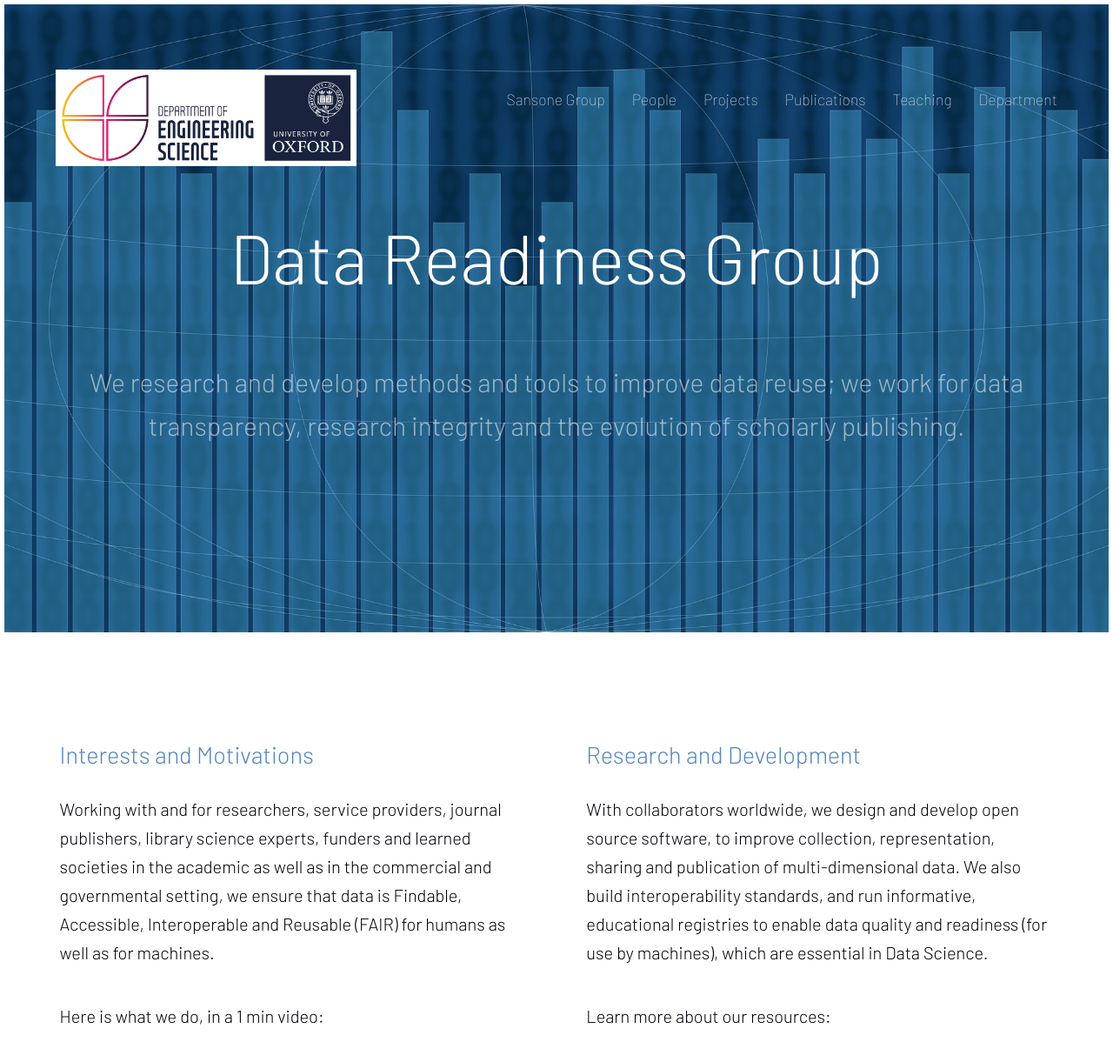
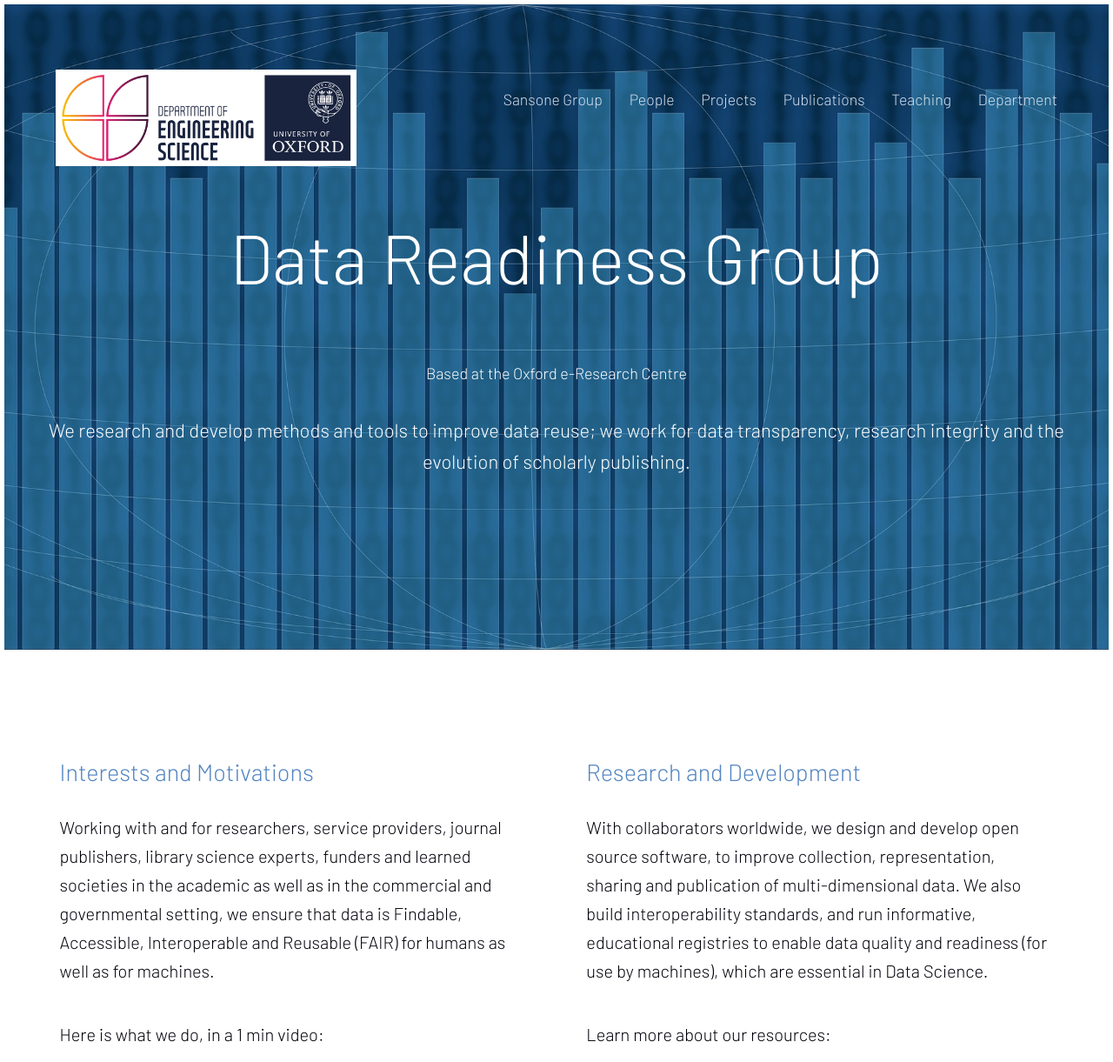
Before and after one commit to FAIRsharing/Sansone-Group-Website, a Jekyll site: the page built from index.html, in a window 1280 px wide, cut to the strip 0-1221 px from the top of the page. Shown: the whole strip at 87% size. Built offline with Jekyll 4.4.1, drawn with Linux system fonts in a browser that asks for light colours; comment, search, counter and statistics services are not loaded.

Commit message:
Some fiddling with font weights and image sizes, replaced oerc logo with text #1.

```diff
--- a/_layouts/default.html
+++ b/_layouts/default.html
@@ -34,7 +34,8 @@
 		<!-- Banner -->
 			<section id="banner">
 				<h1>Data Readiness Group</h1>
-				<p>We research and develop methods and tools to improve data reuse;
+				<p style="font-size: 0.9em;">Based at the Oxford e-Research Centre</p>
+				<p style="font-size: 1.1em;">We research and develop methods and tools to improve data reuse;
 					we work for data transparency, research integrity and the evolution of scholarly publishing.
 				</p>
 			</section>
@@ -50,11 +51,13 @@
 					<div class="flex">
 
 						<div class="copyright">
-							<a href="http://www.oerc.ox.ac.uk">
-                            <img class="img-footer" src="/images/logos/oerc.png"
-						 		alt="Oxford University e-Research Centre Logo"/>
-                                </a>
-                            &nbsp;
+							<!--
+                                <a href="http://www.oerc.ox.ac.uk">
+                                <img class="img-footer" src="/images/logos/oerc.png"
+                                     alt="Oxford University e-Research Centre Logo"/>
+                                    </a>
+                                &nbsp;
+                            -->
 							&copy; Untitled. Design: <a href="https://templated.co">TEMPLATED</a>.
 						</div>
 
--- a/assets/css/main.css
+++ b/assets/css/main.css
@@ -2789,7 +2789,7 @@
 
 		#header nav {
 			font-size: 1.1em;
-			font-weight: 200;
+			font-weight: 500;
 		}
 
 		#header a {
@@ -2998,7 +2998,7 @@
 		#banner p {
 			font-size: 1.5em;
             font-weight: 400;
-			color: rgba(255, 255, 255, 0.55);
+			color: #ffffff;
 			margin-bottom: 1.75em;
 		}
 
@@ -3144,8 +3144,8 @@
 	display: block;
 	margin-left: auto;
 	margin-right: auto;
-	max-width:50%;
-	max-height:50%;
+	max-height: 100px;
+	min-height: 80px;
 }
 
 .logo-container {
@@ -3172,7 +3172,7 @@
 }
 
 .twitter-wrapper {
-	background-color: rgba(37, 37, 74, 0.92);
+	background-color: rgba(0, 0, 0, 0.8);
     border-radius: 10px;
 }
 
--- a/index.html
+++ b/index.html
@@ -56,7 +56,7 @@
                                         </a>
                                     </li>
                                     <li>
-                                        <a href="http://www.obofoundry.org/ontology/stato.html" target="_blank">
+                                        <a href="http://stato-ontology.org" target="_blank">
                                             <img src="/images/logos/stato-logo-3.png"  class="project-logo"/>
                                         </a>
                                     </li>
```
